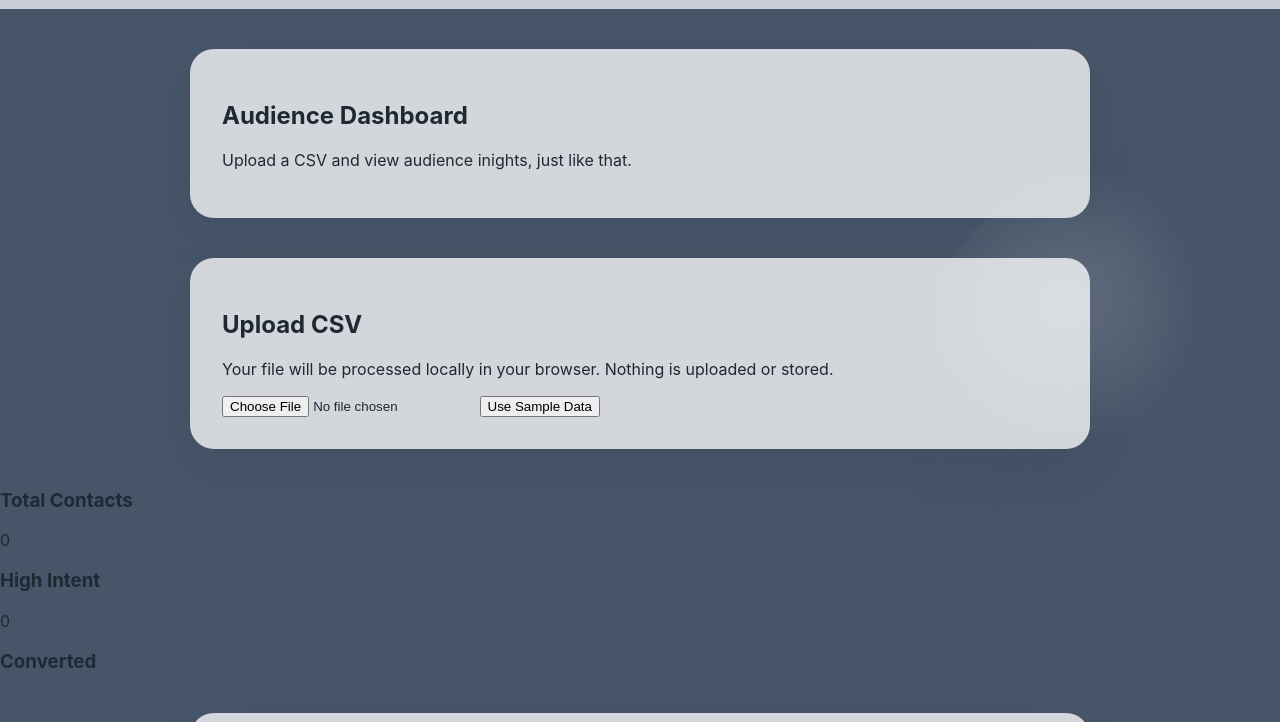
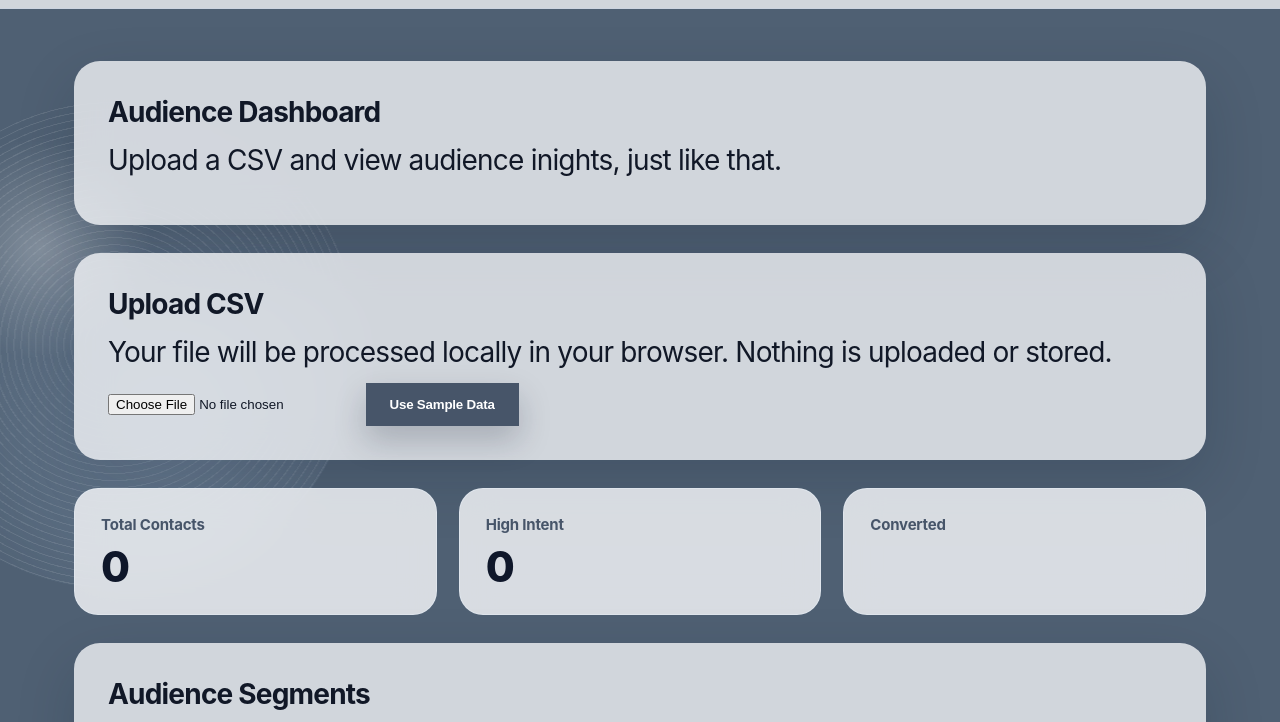
Before and after one commit to tvnushri/audience-signal-os, a plain HTML site: page dashboard.html in a window 1280 px wide. Shown: the part 64-786 px from the top of the page. Drawn offline with nearby package versions, Linux system fonts and the light colour scheme.

Commit message:
Update style.css

```diff
--- a/css/style.css
+++ b/css/style.css
@@ -10,77 +10,90 @@ body {
   min-height: 100vh;
   margin: 0;
   font-family: -apple-system, BlinkMacSystemFont, "Helvetica Neue", Helvetica, Arial, sans-serif;
-  background: #475569;
-  color: #1f2933;
+  background: #4f6073;
+  color: #111827;
   -webkit-font-smoothing: antialiased;
   text-rendering: optimizeLegibility;
   overflow-x: hidden;
   position: relative;
 }
 
-body::before,
+body::before {
+  content: "";
+  position: fixed;
+  width: 480px;
+  height: 480px;
+  left: -140px;
+  top: 22%;
+  border-radius:50%;
+
+  background:
+    radial-gradient(circle at 35% 30%, rgba(255, 255, 255, 0.35), transparent 24%),
+    radial-gradient(circle at 60% 65%, rgba(147, 170, 196, 0.45), transparent 58%),
+    repeating-radial-gradient(
+      circle,
+      rgba(255, 255, 255, 0.14) 0px,
+      rgba(255, 255, 255, 0.14) 1px,
+      transparent 1px,
+      transparent 7px
+    );
+  opacity: 0.8;
+  filter: blur(0.5px);
+  pointer-events: none;
+  z-index: 0;
+  animation: floatLeftOrb 16s ease-in-out infinite alternate;
+}
+
 body::after {
   content: "";
   position: fixed;
-  width: 420px;
-  height: 420 px;
+  width: 560px;
+  height: 560 px;
+  right: -160px;
   border-radius: 50%;
+
   background:
-    radial-gradient(circle at 30% 30%, rgba(255, 255, 255, 0.45), transparent 28%),
-    radial-gradient(circle at 70% 70%, rgba(71, 85, 105, 0.24), transparent 55%),
+    radial-gradient(circle at 35% 30%, rgba(255, 255, 255, 0.28), transparent 24%),
+    radial-gradient(circle at 60% 65%, rgba(147, 170, 196, 0.38), transparent 58%),
     repeating-radial-gradient(
       circle,
-      rgba(71, 85, 105, 0.16) 0px,
-      rgba(71, 85, 105, 0.16) 1px,
+      rgba(255, 255, 255, 0.12) 0px,
+      rgba(255, 255, 255, 0.12) 1px,
       transparent 1px,
-      transparent 6px
+      transparent 8px
     );
-  filter: blur(1px);
-  opacity: 0.55;
-  z-index: -2;
+
+  opacity: 0.65;
+  filter: blur(0.5px);
   pointer-events: none;
-  animation: floatOrb 18s ease-in-out infinite alternate;
+  z-index: 0;
+  animation: floatRightOrb 22s ease-in-out infinite alternate;
 }
 
-body::before {
-  top: 12%;
-  left: -120px;
-}
-
-body::after {
-  right: -140px;
-  bottom: 8%;
-  width: 520px;
-  height: 520px;
-  opacity: 0.38;
-  animation-duration: 24s;
-}
-
-html::before {
-  content: "";
-  position: fixed;
-  inset: 0;
-  background-image:
-    repeating-radial-gradient(
-      circle and 20% 30%
-      rgba(17, 24, 39, 0.035) 0px,
-      rgba(17, 24, 39, 0.035) 1px,
-      transparent 1px,
-      transparent 4px
-    );
-  opacity: 0.28;
-  pointer-events: none;
-  z-index: -1;
-}
-
-@keyframes floatOrb {
+@keyframes floatLeftOrb {
   from {
     transform: translate3d(0,0,0) scale(1);
   }
 
   to {
-    transform: translate3d(48px, -36px, 0) scale(1.08);
+    transform: translate3d(70px, -35px, 0) scale(1.08);
   }
+}
+
+@keyframes floatRightOrb {
+  from {
+    transform: translate3d(0, 0, 0) scale(1);
+  }
+
+  to {
+    transform: translate3d(-60px, 40px, 0) scale(1.06);
+  }
+}
+
+nav,
+main {
+  position: relative;
+  z-index: 2;
 }
 
 nav {
@@ -88,113 +101,213 @@ nav {
   justify-content: space-between;
   align-items: center;
   padding: 24px 48px;
-  background: rgba(255, 255, 255, 0.72);
+  background: rgba(247, 248, 250, 0.78);
   border-bottom: 1px solid rgba(203, 213, 225, 0.7);
   backdrop-filter: blur(18px);
   position: sticky;
   top: 0;
-  z-index: 10;
 }
 
 nav h1 {
   margin: 0;
   font-size: 20px;
   letter-spacing: -0.6px;
-  font-weight: 600;
+  font-weight: 700;
   color: #111827;
 }
 
 nav a {
-  margin-left: 20px;
+  margin-left: 22px;
   text-decoration: none;
-  color: #475569;
+  color: #334155;
   font-size: 15px;
-  font-weight: 500;
+  font-weight: 600;
   transition: color 0.2s ease;
 }
 
-nav a: hover {
-  color: #111827;
+nav a {
+  margin-left: 22px;
+  text-decoration: none;
+  color: #334155;
+  font-size: 15px;
+  font-weight: 600;
+  transition: color 0.2s ease;
+}
+
+nav a:hover {
+  color: #0f172a;
 }
 
 .hero {
-  max-width: 940px;
+  max-width: 980px;
   margin: 0 auto;
-  padding: 120px 24px;
+  padding: 130px 24px 110px;
   text-align: center;
 }
 
 .hero h2 {
-  font-size: clamp(44px, 7vw, 76px);
+  font-size: clamp(48px, 7vw, 82px);
   line-height: 0.96;
-  margin: 0 0 24px;
-  letter-spacing: -3px;
-  font-weight: 750;
-  color: #111827;
+  margin: 0 0 26px;
+  letter-spacing: -3.5px;
+  font-weight: 800;
+  color: #0f172a;
 }
 
 .hero p {
-  max-width: 680px;
-  margin: 0 auto 36px;
-  font-size: 19px;
+  max-width: 720px;
+  margin: 0 auto 38px;
+  font-size: 20px;
   line-height: 1.7;
-  color: #475569;
+  color: #e5edf6;
 }
 
-.button {
+.button,
+button {
   display: inline-block;
   padding: 14px 24px;
   background: #475569;
   color: white;
-  border-radius: 999px;
+  border: none;
   text-decoration: none;
-  font-weight: 600;
+  font-weight: 700;
   letter-spacing: -0.2px;
-  box-shadow: 0 12px 28px rgba(71, 85, 105, 0.22);
+  cursor: pointer;
+  box-shadow: 0 14px 32px rgba(15, 23, 42, 0.22);
   transition: transform 0.2s ease, background 0.2s ease, box-shadow 0.2s ease;
 }
 
-.button: hover {
+.button:hover,
+button:hover {
   background: #334155;
   transform: translateY(-2px);
-  box-shadow: 0 16px 34px rgba(71, 85, 105, 0.28);
+  box-shadow: 0 18px 40px rgba(15, 23, 42, 0.3);
+}
+
+main {
+  max-width: 1180px;
+  margin: 0 auto;
+  padding: 52px 24px 90px;
 }
 
 .card {
-  max-width: 900px;
-  margin: 40px auto;
-  padding: 32px;
-  background: rgba(255, 255, 255, 0.76);
-  border-radius: 24px;
-  box-shadow: 0 18px 50px rgba(15, 23, 42, 0.08);
+  width: 100%;
+  margin: 0 auto 28px;
+  padding: 34px;
+  background: rgba(247, 248, 250, 0.78);
+  border: 1px solid sgba(226, 232, 240, 0.75);
+  border-radius: 26px;
+  box-shadow: 0 22px 60px rgba(15, 23, 42, 0.16);
   backdrop-filter: blur(18px);
 }
 
-main {
-  position: relative;
-  z-index: 1;
+.card h2 {
+  margin: 0 0 14px;
+  font-size: 28px;
+  letter-spacing: -0.8px;
+  color: #111827;
 }
 
-@media (max-width: 700px) {
+ .card p {
+   margin: 0 0 14px;
+   font-size: 28px;
+   letter-spacing: -0.8px;
+   color: #111827;
+ }
+
+input [type="file"] {
+  margin-right: 14px;
+  color: #111827;
+}
+
+.metrics {
+  display: grid;
+  grid-template-columns: repeat(3, 1fr);
+  gap: 22px;
+  margin: 28px 0;
+}
+
+.metric-card {
+  padding: 26px;
+  background: rgba(247, 248, 250, 0.82);
+  border: 1px solid rgba(226, 232, 240, 0.75);
+  border-radius: 24px;
+  box-shadow: 24px;
+  backdrop-filter: blur(18px);
+}
+
+.metric-card h3 {
+  margin: 0 0 12px;
+  font-size: 15px;
+  color: #475569;
+  font-weight: 700;
+  letter-spacing: -0.2px;
+}
+
+.metric-card p {
+  margin: 0;
+  font-size: 42px;
+  line-height: 1;
+  font-weight: 800;
+  color: #0f172a;
+}
+
+.chat-wrap {
+  height: 340px;
+}
+
+table {
+  width: 100%;
+  border-collapse: collapse;
+  overflow: hidden;
+}
+
+th,
+td {
+  text-align: left;
+  padding: 14px 12px;
+  border-bottom: 1px solid rgba(203, 213, 225, 0.8);
+  font-size: 14px;
+}
+
+th {
+  color: #475569;
+  font-weight: 800;
+}
+
+td {
+  color: #1f2937;
+}
+
+.table-wrap {
+  width: 100%;
+  overflow-x: auto;
+}
+
+@media (max-width: 800px) {
   nav {
     padding: 20px 24px;
   }
 
   .hero {
-    padding: 88px 20px;
+    padding: 90px 20px;
   }
 
   .hero h2 {
-    letter-spacing: -2px;
+    letter-spacing: -2.2px;
   }
 
   .hero p {
     font-size: 17px;
   }
 
+  .car {
+    padding: 26px;
+  }
+
   body::before,
   body::after {
-    width: 320px;
-    height: 320px;
+    width: 330px;
+    height: 330px;
   }
 }
```
